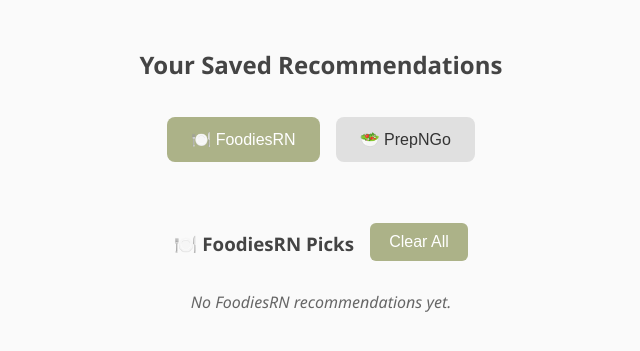
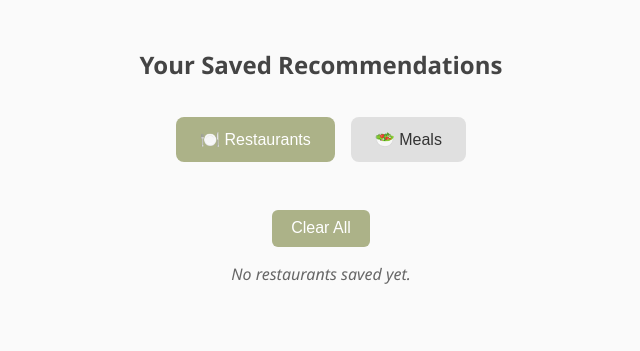
Before and after one commit to riddhimayadav/PrepRN, a Flask app: template templates/my_recommendations.html in a window 1280 px wide. Shown: the top 351 px of the page, without its empty margins (319-959 px from the left). Run offline with Flask 3, Linux system fonts and the light colour scheme; the template is opened without the code that fills it, so the values that code supplies are empty; some web fonts are replaced.

Commit message:
changed buttons on recs page

```diff
--- a/templates/my_recommendations.html
+++ b/templates/my_recommendations.html
@@ -7,15 +7,14 @@
 
 <!-- Tabs -->
 <div class="tab-buttons">
-  <button class="tab-button active" onclick="showTab('foodies')">🍽️ FoodiesRN</button>
-  <button class="tab-button" onclick="showTab('prep')">🥗 PrepNGo</button>
+  <button class="tab-button active" onclick="showTab('foodies')">🍽️ Restaurants</button>
+  <button class="tab-button" onclick="showTab('prep')">🥗 Meals</button>
 </div>
 
 <!-- FoodiesRN Section -->
 <div id="foodies" class="tab-content">
   <div class="card-section">
     <div class="section-header">
-      <h3>🍽️ FoodiesRN Picks</h3>
       <form method="POST" action="{{ url_for('clear_foodiesrn') }}">
         <button type="submit">Clear All</button>
       </form>
@@ -33,7 +32,7 @@
         {% endfor %}
       </div>
     {% else %}
-      <p>No FoodiesRN recommendations yet.</p>
+      <p>No restaurants saved yet.</p>
     {% endif %}
   </div>
 </div>
@@ -42,7 +41,6 @@
 <div id="prep" class="tab-content" style="display: none;">
   <div class="card-section">
     <div class="section-header">
-      <h3>🥗 PrepNGo Meals</h3>
       <form method="POST" action="{{ url_for('clear_prepngo') }}">
         <button type="submit">Clear All</button>
       </form>
@@ -60,7 +58,7 @@
         {% endfor %}
       </div>
     {% else %}
-      <p>No PrepNGo meals saved yet.</p>
+      <p>No meals saved yet.</p>
     {% endif %}
   </div>
 </div>
```
Also changed, not shown: preprn.db.
